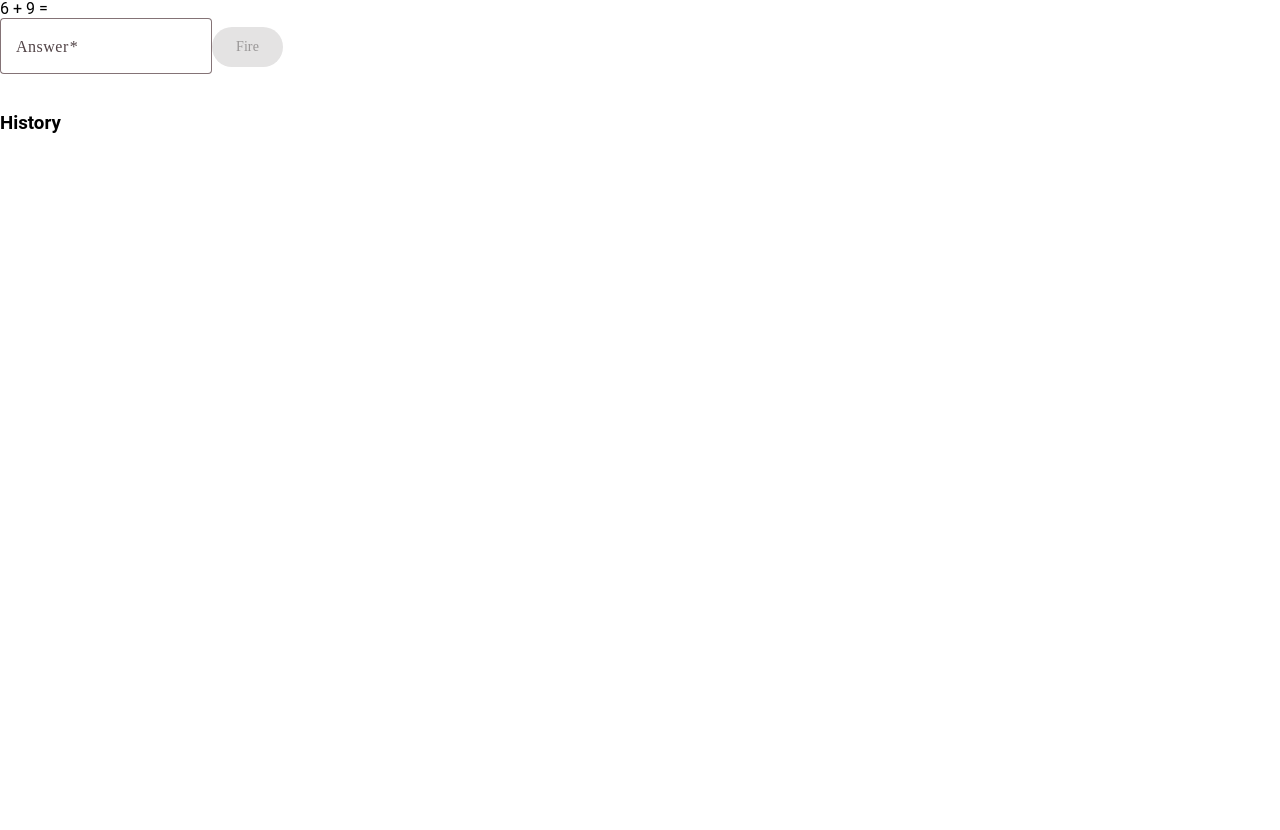
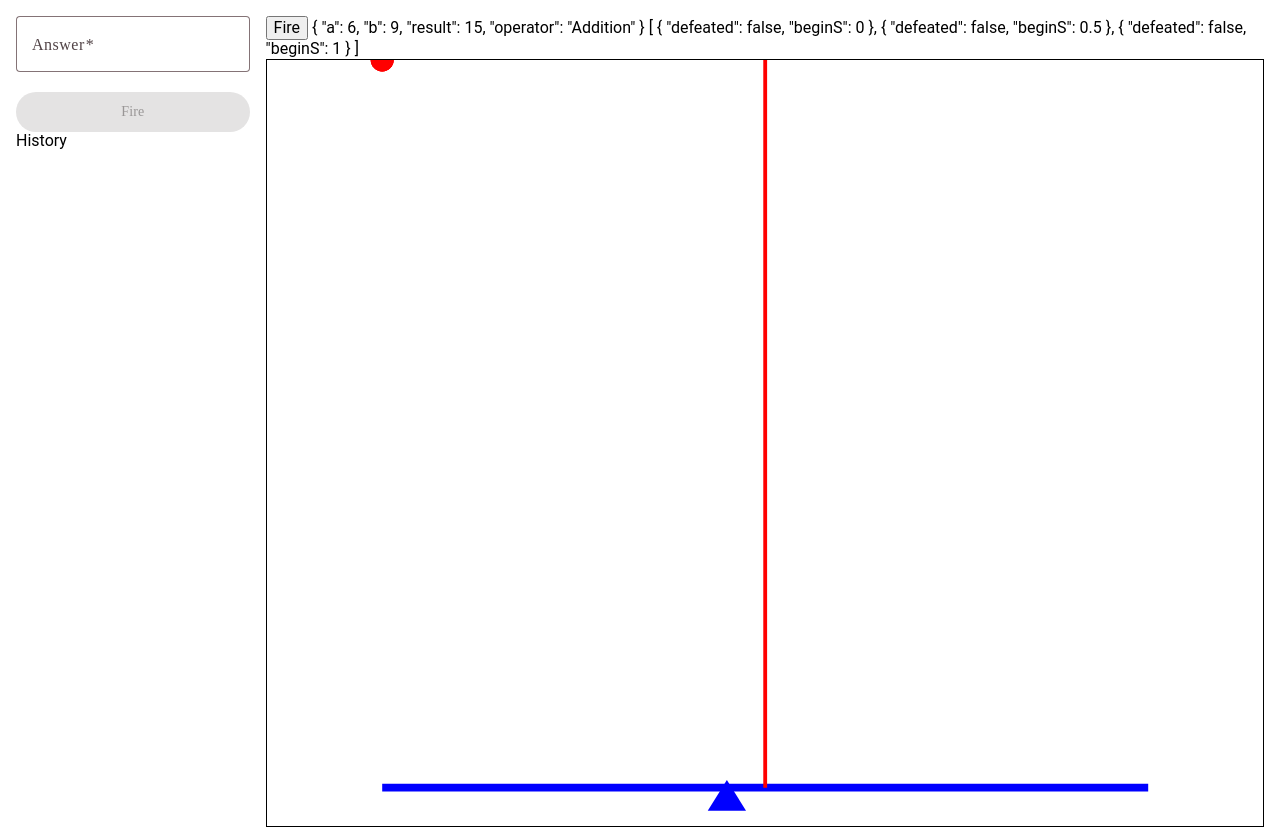
Before and after one commit to Gustll/neon-core, an Angular app in the folder neon-core/: page /play in a window 1280 px wide. Before the commit the page ends 800 px from the top, so only its background shows below. Built offline with nearby package versions, Linux system fonts and the light colour scheme.

Commit message:
feat: add base game animation

```diff
--- a/neon-core/src/app/core/game.service.ts
+++ b/neon-core/src/app/core/game.service.ts
@@ -1,21 +1,38 @@
 import { Injectable } from '@angular/core';
 import { BehaviorSubject } from 'rxjs';
 
-export type Level = 1 | 2 | 3 | 4 | 5;
+export type Level = 1 | 2 | 3;
 
-interface LevelConfig {
+export interface LevelConfig {
     gameSpeed: number;
     minRange: number;
     maxRange: number;
-    operations: number;
+    operations: number; // Count of enemies
+    pathDuration: number;
 }
 
 export const LEVEL_CONFIG: Record<Level, LevelConfig> = {
-    1: { gameSpeed: 1, minRange: 1, maxRange: 10, operations: 3 },
-    2: { gameSpeed: 1.2, minRange: 1, maxRange: 10, operations: 30 },
-    3: { gameSpeed: 1.5, minRange: 1, maxRange: 50, operations: 50 },
-    4: { gameSpeed: 1.7, minRange: 50, maxRange: 100, operations: 100 },
-    5: { gameSpeed: 2, minRange: 50, maxRange: 150, operations: 150 },
+    1: {
+        gameSpeed: 1,
+        minRange: 1,
+        maxRange: 10,
+        operations: 3,
+        pathDuration: 20,
+    },
+    2: {
+        gameSpeed: 1.2,
+        minRange: 1,
+        maxRange: 10,
+        operations: 30,
+        pathDuration: 18,
+    },
+    3: {
+        gameSpeed: 1.5,
+        minRange: 1,
+        maxRange: 50,
+        operations: 3,
+        pathDuration: 10,
+    },
 };
 
 export enum Operator {
@@ -36,10 +53,15 @@ export interface GameHistory {
 }
 
 export enum GameStatus {
-    Idle = 'idle',
-    Running = 'running',
-    Won = 'won',
-    Lost = 'lost',
+    Paused = 'Paused',
+    Running = 'Running',
+    Won = 'Won',
+    GameOver = 'GameOver',
+}
+
+interface Enemy {
+    defeated: boolean;
+    beginS: number;
 }
 
 interface GameState {
@@ -49,6 +71,7 @@ interface GameState {
     gameSpeed: number;
     mistakes: number;
     currentOperation: Operation | null;
+    enemies: Enemy[];
 }
 
 @Injectable({
@@ -56,12 +79,13 @@ interface GameState {
 })
 export class GameService {
     private initialState: GameState = {
-        status: GameStatus.Idle,
+        status: GameStatus.Paused,
         level: null,
         history: [],
         gameSpeed: 1,
         mistakes: 0,
         currentOperation: null,
+        enemies: [],
     };
 
     private state$: BehaviorSubject<GameState> = new BehaviorSubject<GameState>(
@@ -79,6 +103,18 @@ export class GameService {
         return this.state$.value;
     }
 
+    get currentEnemies(): Enemy[] {
+        return this.currentState.enemies;
+    }
+
+    get enemyCount(): number {
+        return this.currentEnemies.length;
+    }
+
+    public getLevelConfig(level: Level): LevelConfig {
+        return LEVEL_CONFIG[level];
+    }
+
     public startGame(level: Level): void {
         const cfg = LEVEL_CONFIG[level];
         const operation = this.generateOperation(level);
@@ -90,8 +126,16 @@ export class GameService {
             mistakes: 0,
             history: [],
             currentOperation: operation,
+            enemies: [],
         });
     }
+
+    // private generateEnemies(level: Level): Enemy[] {
+    //     const cfg = LEVEL_CONFIG[level]
+    //     return new Array(cfg.operations).fill(null).map((_) => {
+    //         return { visible: false, defeated: false }
+    //     })
+    // }
 
     public generateOperation(level: Level): Operation {
         const a = this.generateRandom(level);
@@ -119,9 +163,9 @@ export class GameService {
             return;
         }
 
+        const enemies = this.currentEnemies;
         const correctAnswer =
             playerInput === currentState.currentOperation.result;
-
         const history: GameHistory[] = [
             ...currentState.history,
             {
@@ -137,6 +181,8 @@ export class GameService {
         if (!correctAnswer) {
             gameSpeed += this.speedPenalty;
             mistakes += 1;
+        } else {
+            enemies.shift(); // We defeated the enemy so we can remove
         }
 
         const currentOperation = this.generateOperation(currentState.level);
@@ -154,6 +200,31 @@ export class GameService {
             gameSpeed,
             currentOperation,
             status,
+            enemies,
         });
     }
+
+    public addEnemy(beginS: number): void {
+        const updatedEnemies = this.currentEnemies;
+        updatedEnemies.push({
+            defeated: false,
+            beginS,
+        });
+
+        this.state$.next({
+            ...this.currentState,
+            enemies: updatedEnemies,
+        });
+    }
+
+    public changeGameStatus(status: GameStatus) {
+        this.state$.next({
+            ...this.currentState,
+            status,
+        });
+    }
+
+    public isFirstEnemy(beginS: number): boolean {
+        return this.currentEnemies.every((obj) => obj.beginS >= beginS);
+    }
 }
--- a/neon-core/src/app/game/game-animations/game-animations.component.html
+++ b/neon-core/src/app/game/game-animations/game-animations.component.html
@@ -1 +1,75 @@
-<p>game-animations works!</p>
+<button (click)="fireLaser()">Fire</button>
+@if (vm$ | async; as gameState) {
+    {{ gameState.currentOperation | json }}
+    {{ gameState.enemies | json }}
+
+    <div class="ba b--black h-100 relative">
+        <svg
+            #game
+            class="w-100 h-100"
+            viewBox="0 0 100 100">
+            <!-- Ship Laser gun -->
+            <g transform="translate(45, 94) rotate(270)">
+                <!-- points defined pointing along +X; (0,0) is the triangle tip -->
+                <polygon
+                    points="0,0 -4,2.5 -4,-2.5"
+                    fill="blue" />
+            </g>
+
+            @if (laser$ | async; as laser) {
+                <line
+                    x1="45"
+                    y1="94"
+                    [attr.x2]="laser.targetX"
+                    [attr.y2]="laser.targetY"
+                    stroke="blue"
+                    stroke-width="2"
+                    stroke-linecap="round"
+                    vector-effect="non-scaling-stroke" />
+            }
+
+            <!-- ship line at 95% -->
+            <line
+                x1="0"
+                y1="95"
+                x2="100"
+                y2="95"
+                style="stroke: blue"></line>
+
+            <!-- Enemy path -->
+            <path
+                [attr.d]="enemyD"
+                fill="none"
+                stroke="red"
+                stroke-width="0.5"></path>
+
+            @for (enemy of gameState.enemies; track enemy) {
+                @if (!enemy.defeated) {
+                    <circle
+                        r="1.5"
+                        [attr.id]="
+                            isFirstEnemy(enemy.beginS) ? 'first-enemy' : ''
+                        "
+                        fill="red">
+                        <animateMotion
+                            [attr.path]="enemyD"
+                            repeatCount="1"
+                            [attr.dur]="cfg.pathDuration"
+                            [attr.begin]="enemy.beginS"
+                            (endEvent)="gameOver()" />
+                    </circle>
+                }
+            }
+        </svg>
+        <div class="game-text absolute">
+            @switch (gameState.status) {
+                @case (GameStatus.GameOver) {
+                    <span>YOU LOST</span>
+                }
+                @case (GameStatus.Won) {
+                    <span>YOU WON!</span>
+                }
+            }
+        </div>
+    </div>
+}
--- a/neon-core/src/app/game/game-animations/game-animations.component.scss
+++ b/neon-core/src/app/game/game-animations/game-animations.component.scss
@@ -0,0 +1,6 @@
+:host {
+    .game-text {
+        top: 20px;
+        left: 40%;
+    }
+}
--- a/neon-core/src/app/game/game-animations/game-animations.component.ts
+++ b/neon-core/src/app/game/game-animations/game-animations.component.ts
@@ -1,9 +1,114 @@
-import { Component } from '@angular/core';
+import {
+    Component,
+    ElementRef,
+    inject,
+    OnInit,
+    ViewChild,
+} from '@angular/core';
+import {
+    GameService,
+    GameStatus,
+    Level,
+    LevelConfig,
+} from '../../core/game.service';
+import { CommonModule } from '@angular/common';
+import { BehaviorSubject } from 'rxjs';
+
+interface Laser {
+    targetX: number;
+    targetY: number;
+}
 
 @Component({
     selector: 'app-game-animations',
-    imports: [],
+    imports: [CommonModule],
     templateUrl: './game-animations.component.html',
     styleUrl: './game-animations.component.scss',
 })
-export class GameAnimationsComponent {}
+export class GameAnimationsComponent implements OnInit {
+    @ViewChild('game', { static: false }) game!: ElementRef<SVGSVGElement>;
+
+    private gameService = inject(GameService);
+
+    private readonly SPAWN_MS = 500;
+
+    public GameStatus = GameStatus;
+    public vm$ = this.gameService.vm$;
+    public enemyD!: string;
+    public cfg!: LevelConfig;
+    public laser$ = new BehaviorSubject<Laser | null>(null);
+
+    ngOnInit(): void {
+        const level = 3;
+        this.cfg = this.gameService.getLevelConfig(level);
+        this.enemyD = this.levelPath(level);
+        this.animateGame();
+    }
+
+    private levelPath(level: Level): string {
+        switch (level) {
+            case 3:
+                return this.straighPath();
+
+            default:
+                return this.straighPath();
+        }
+    }
+
+    private straighPath(): string {
+        return `M 50 0 L 50 95`;
+    }
+
+    private animateGame(): void {
+        const gameIntervalId = setInterval(() => {
+            const beginS = (this.SPAWN_MS * this.gameService.enemyCount) / 1000;
+            this.gameService.addEnemy(beginS);
+
+            // We stop adding enemies once all have been added
+            if (this.gameService.enemyCount === this.cfg.operations) {
+                clearInterval(gameIntervalId);
+            }
+        }, this.SPAWN_MS);
+    }
+
+    public gameOver() {
+        this.gameService.changeGameStatus(GameStatus.GameOver);
+    }
+
+    public fireLaser() {
+        const svg = this.game?.nativeElement;
+        if (!svg) {
+            return;
+        }
+
+        const firstEnemy = svg.querySelector(
+            '#first-enemy',
+        ) as SVGGraphicsElement | null;
+        if (!firstEnemy) {
+            return;
+        } // No enemies
+
+        // 1) get its current animated box in screen pixels
+        const rect = firstEnemy.getBoundingClientRect();
+        const cx = rect.left + rect.width / 2;
+        const cy = rect.top + rect.height / 2;
+
+        // 2) convert screen -> SVG user units (so it matches path/line coords)
+        const pt = svg.createSVGPoint();
+        pt.x = cx;
+        pt.y = cy;
+        const ctm = svg.getScreenCTM();
+        if (!ctm) {
+            return;
+        }
+        const svgPt = pt.matrixTransform(ctm.inverse());
+
+        this.laser$.next({ targetX: svgPt.x, targetY: svgPt.y });
+
+        setTimeout(() => this.laser$.next(null), 150);
+    }
+
+    public isFirstEnemy(beginS: number): boolean {
+        return this.gameService.isFirstEnemy(beginS);
+    }
+}
--- a/neon-core/src/app/game/game-layout/game-layout.component.html
+++ b/neon-core/src/app/game/game-layout/game-layout.component.html
@@ -1,20 +1,19 @@
 @if (vm$ | async; as gameState) {
-    <div class="operation">
-        <span>
-            {{ gameState.currentOperation?.a }} +
-            {{ gameState.currentOperation?.b }} =
-        </span>
-    </div>
+    <div class="game-layout w-100 h-100 center pa3">
+        <div class="flex flex-column flex-row-l h-100">
+            <aside class="w-100 w-20-l pr3">
+                <!-- Controls -->
 
-    <div>
-        <form [formGroup]="gameForm">
+                <form
+                    [formGroup]="gameForm"
+                    class="w-100 flex flex-column">
                     <mat-form-field
                         appearance="outline"
                         class="measure-wide">
                         <mat-label>Answer</mat-label>
                         <input
                             matInput
-                    type="text"
+                            type="number"
                             formControlName="playerInput"
                             name="playerInput" />
                     </mat-form-field>
@@ -27,18 +26,14 @@
                         Fire
                     </button>
                 </form>
+
+                <!-- History -->
+                <div>History</div>
+            </aside>
+
+            <main class="w-100 w-80-l">
+                <app-game-animations></app-game-animations>
+            </main>
         </div>
-
-    <h3>History</h3>
-    <div>
-        @for (row of gameState.history.reverse(); track $index) {
-            <div>
-                <span
-                    >{{ row.operation.a }} + {{ row.operation.b }} =
-                    {{ row.operation.result }}
-                </span>
-                <span>Player value: {{ row.playerInput }} </span>
     </div>
 }
-    </div>
-}
--- a/neon-core/src/app/game/game-layout/game-layout.component.scss
+++ b/neon-core/src/app/game/game-layout/game-layout.component.scss
@@ -0,0 +1,5 @@
+:host {
+    .game-layout {
+        max-width: 1920px;
+    }
+}
--- a/neon-core/src/app/game/game-layout/game-layout.component.ts
+++ b/neon-core/src/app/game/game-layout/game-layout.component.ts
@@ -10,6 +10,7 @@ import {
     Validators,
 } from '@angular/forms';
 import { GameService } from '../../core/game.service';
+import { GameAnimationsComponent } from '../game-animations/game-animations.component';
 
 @Component({
     selector: 'app-game-layout',
@@ -19,12 +20,13 @@ import { GameService } from '../../core/game.service';
         MatFormFieldModule,
         MatInputModule,
         MatButtonModule,
+        GameAnimationsComponent,
     ],
     templateUrl: './game-layout.component.html',
     styleUrl: './game-layout.component.scss',
     standalone: true,
 })
-export class GameLayoutComponent {
+export class GameLayoutComponent implements OnInit {
     private gameService = inject(GameService);
 
     public vm$ = this.gameService.vm$;
@@ -45,5 +47,6 @@ export class GameLayoutComponent {
         if (playerInput) {
             this.gameService.fireLaser(playerInput);
         }
+        this.gameForm.reset();
     }
 }
```
Lines whose indentation alone changed are shown as unchanged.
